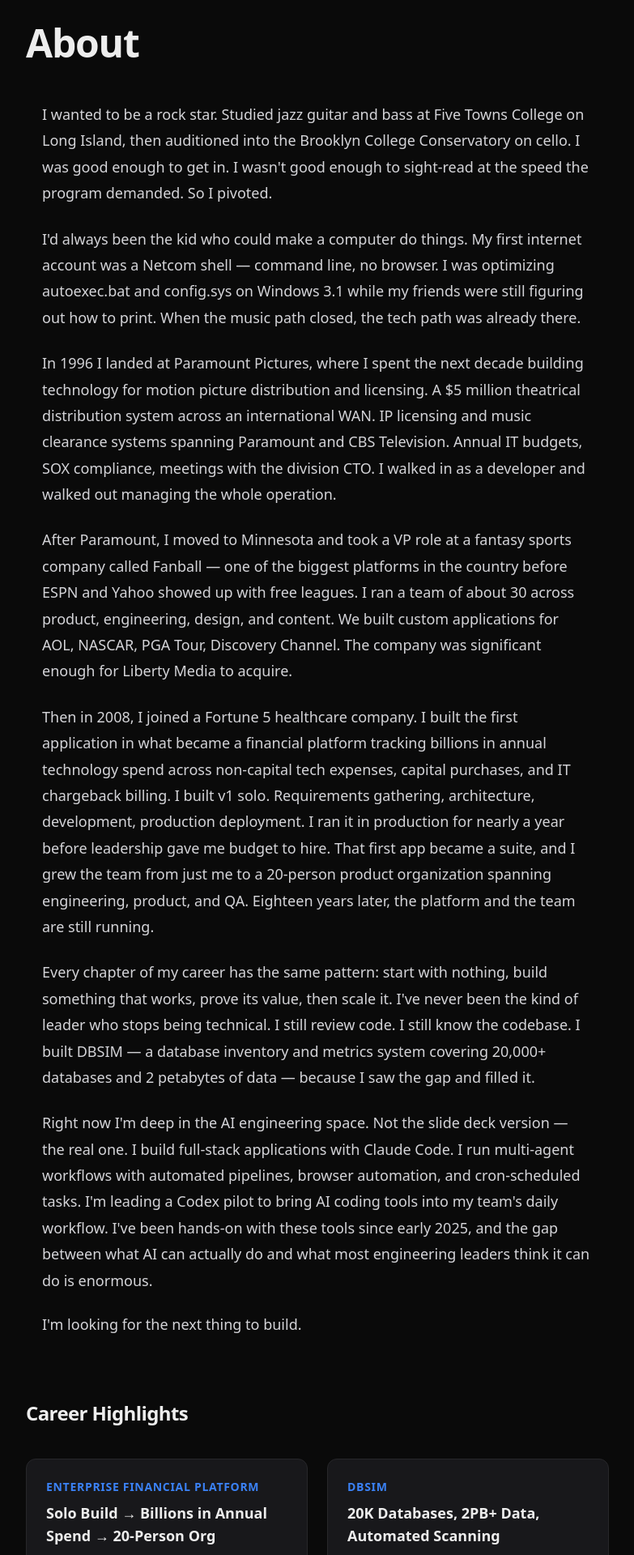
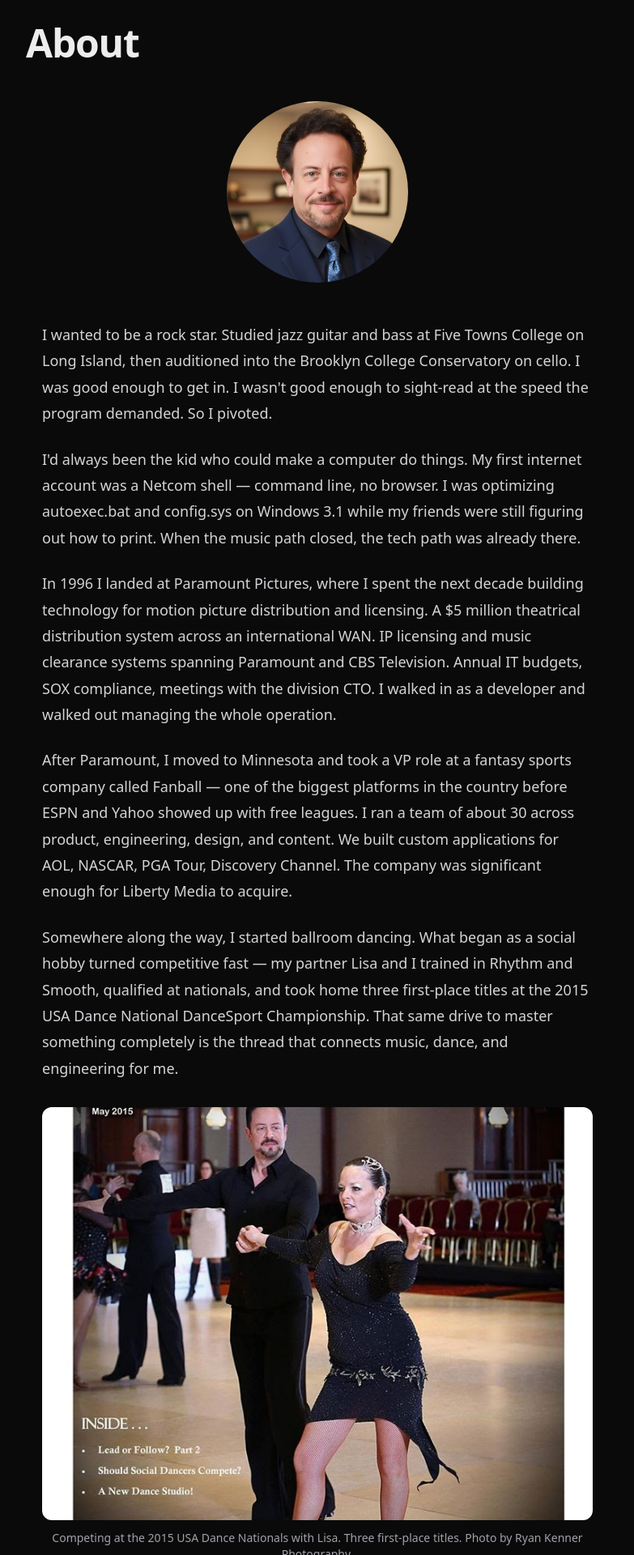
Before and after one commit to tonyguinta/tonyguinta.com, a Next.js app: page /about in a window 1280 px wide. Shown: the part 140-2060 px from the top of the page at 81% size, without its empty margins (248-1031 px from the left). Built offline with nearby package versions, Linux system fonts and the light colour scheme.

Commit message:
Add headshot, dance nationals photo, ballroom dance bio section

```diff
--- a/src/app/about/page.tsx
+++ b/src/app/about/page.tsx
@@ -1,4 +1,5 @@
 import type { Metadata } from "next";
+import Image from "next/image";
 import FadeIn from "@/components/FadeIn";
 
 export const metadata: Metadata = {
@@ -39,6 +40,20 @@
         <h1 className="mb-12 text-4xl font-bold tracking-tight md:text-5xl">
           About
         </h1>
+      </FadeIn>
+
+      <FadeIn delay={0.05}>
+        <div className="mb-12 flex justify-center">
+          <div className="relative h-48 w-48 overflow-hidden rounded-full md:h-56 md:w-56">
+            <Image
+              src="/images/headshot.jpg"
+              alt="Tony Guinta"
+              fill
+              className="object-cover"
+              priority
+            />
+          </div>
+        </div>
       </FadeIn>
 
       <div className="prose-article">
@@ -84,6 +99,34 @@
             Discovery Channel. The company was significant enough for Liberty
             Media to acquire.
           </p>
+        </FadeIn>
+
+        <FadeIn delay={0.28}>
+          <p>
+            Somewhere along the way, I started ballroom dancing. What began as a
+            social hobby turned competitive fast — my partner Lisa and I trained
+            in Rhythm and Smooth, qualified at nationals, and took home three
+            first-place titles at the 2015 USA Dance National DanceSport
+            Championship. That same drive to master something completely is the
+            thread that connects music, dance, and engineering for me.
+          </p>
+        </FadeIn>
+
+        <FadeIn delay={0.29}>
+          <figure className="my-8">
+            <div className="relative aspect-[4/3] w-full overflow-hidden rounded-xl">
+              <Image
+                src="/images/dance-nationals.jpg"
+                alt="Tony Guinta and Lisa Mohr competing at the 2015 USA Dance National DanceSport Championship"
+                fill
+                className="object-cover"
+              />
+            </div>
+            <figcaption className="mt-3 text-center text-sm text-muted">
+              Competing at the 2015 USA Dance Nationals with Lisa. Three
+              first-place titles. Photo by Ryan Kenner Photography.
+            </figcaption>
+          </figure>
         </FadeIn>
 
         <FadeIn delay={0.3}>
--- a/src/app/page.tsx
+++ b/src/app/page.tsx
@@ -1,4 +1,5 @@
 import Link from "next/link";
+import Image from "next/image";
 import FadeIn from "@/components/FadeIn";
 
 const highlights = [
@@ -30,8 +31,14 @@
       {/* Hero */}
       <section className="flex flex-col items-center gap-8 py-20 text-center md:py-32">
         <FadeIn>
-          <div className="flex h-28 w-28 items-center justify-center rounded-full bg-zinc-800 text-2xl font-semibold text-zinc-400">
-            TG
+          <div className="relative h-28 w-28 overflow-hidden rounded-full">
+            <Image
+              src="/images/headshot.jpg"
+              alt="Tony Guinta"
+              fill
+              className="object-cover"
+              priority
+            />
           </div>
         </FadeIn>
 
```
Also changed, not shown: public/images/dance-nationals.jpg (added), public/images/headshot.jpg (added).
